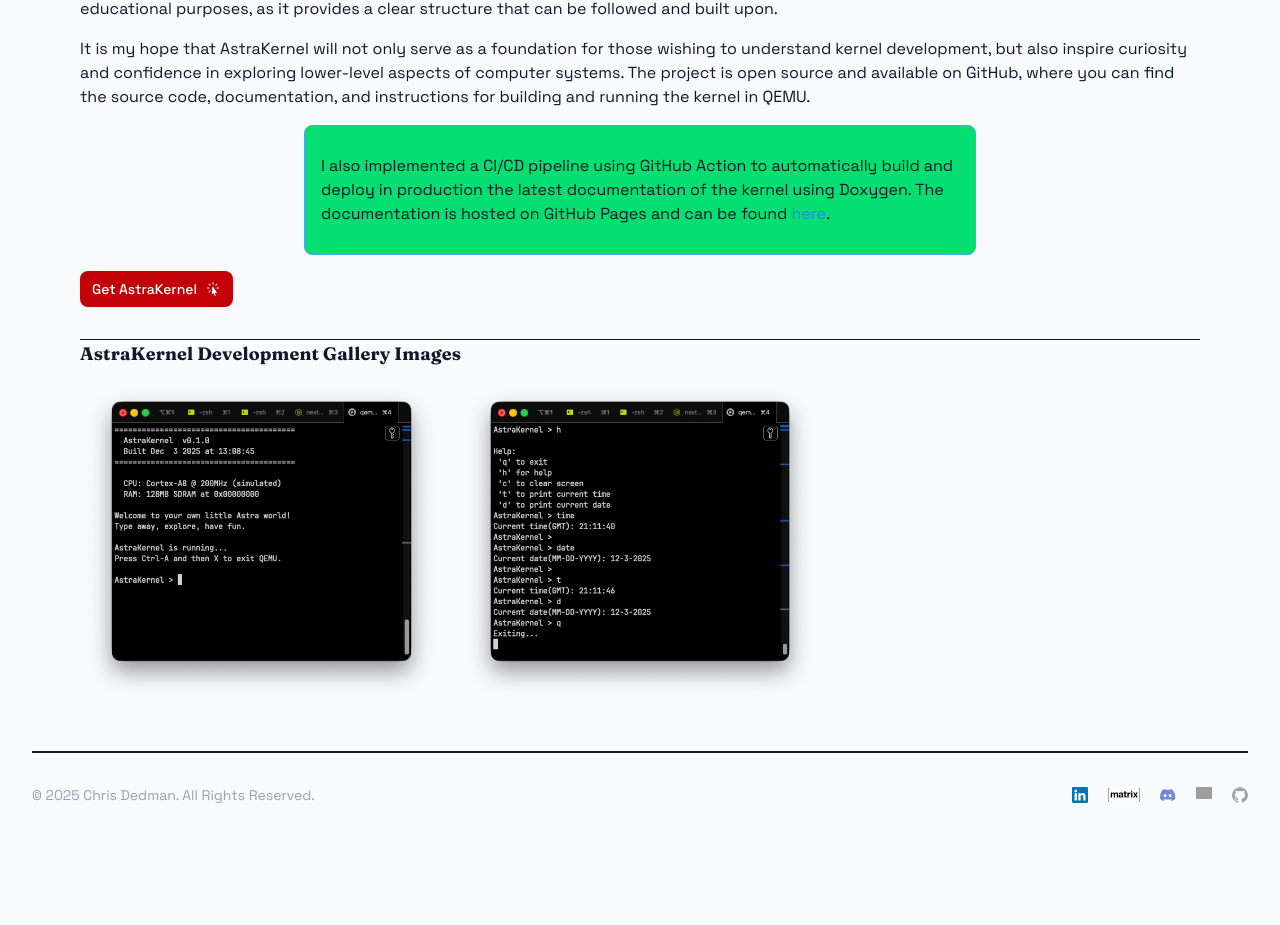
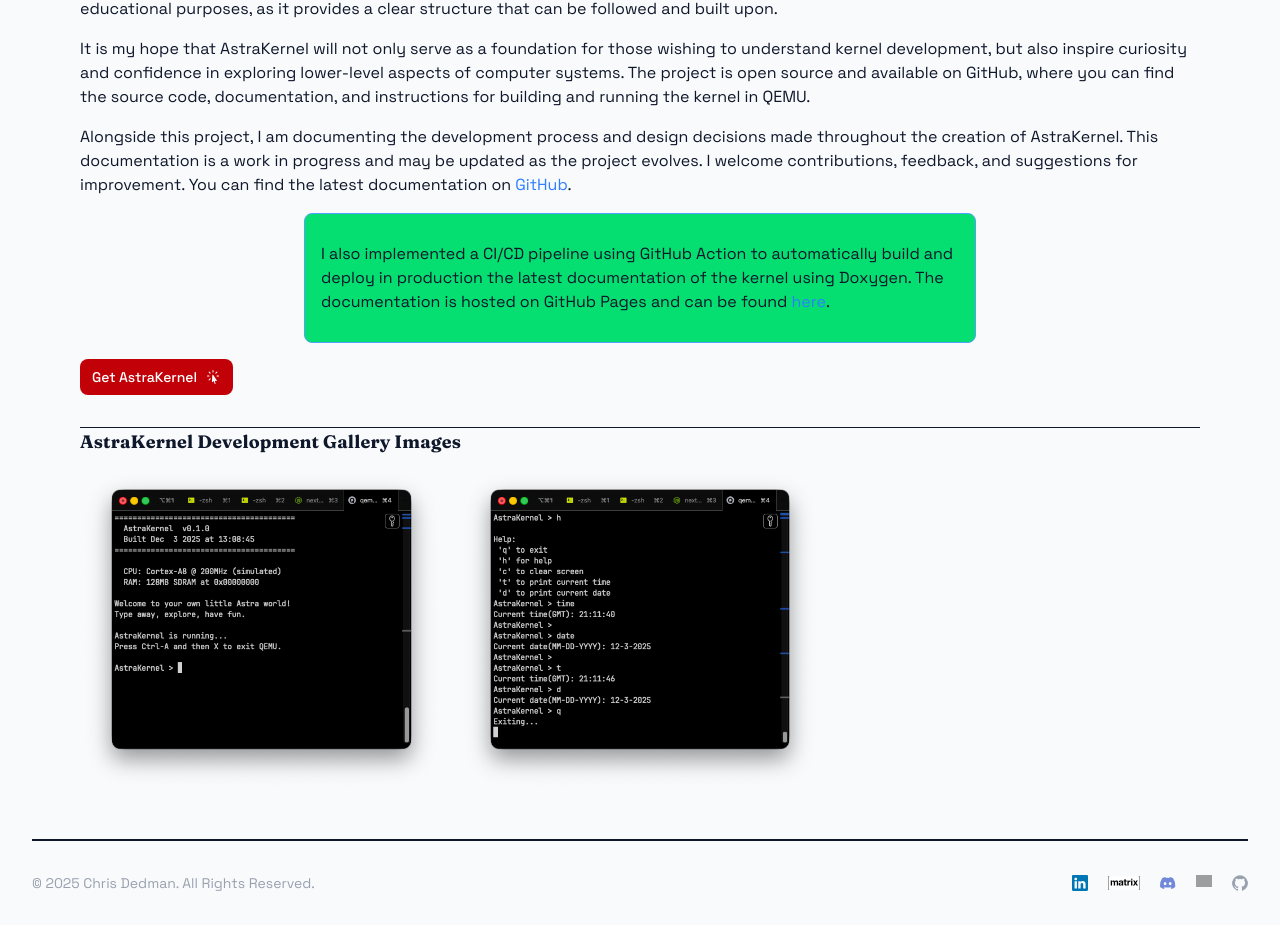
Before and after one commit to chrisdedman/website, a Next.js app: page /projects/astra-kernel in a window 1280 px wide. Shown: the part 935-1860 px from the top of the page. Before the commit the page ends 1772 px from the top, so only its background shows below. Built offline with nearby package versions, Linux system fonts and the light colour scheme; grey boxes are pictures that could not be loaded.

Commit message:
added manual documentation comments back

```diff
--- a/src/app/projects/astra-kernel/page.tsx
+++ b/src/app/projects/astra-kernel/page.tsx
@@ -92,14 +92,13 @@
         and confidence in exploring lower-level aspects of computer systems. The
         project is open source and available on GitHub, where you can find the source code, documentation, and instructions for building and running the kernel in QEMU.
       </p>
-
-      {/* <p className="mt-4">
+      <p className="mt-4">
         Alongside this project, I am documenting the development process and design
         decisions made throughout the creation of AstraKernel. This documentation is
         a work in progress and may be updated as the project evolves. I welcome
         contributions, feedback, and suggestions for improvement. You can find the
         latest documentation on <a href="https://github.com/sandbox-science/AstraKernel/blob/main/doc/AstraKernelManual.pdf" target="_blank" rel="noreferrer noopener" className="text-blue-500 hover:underline">GitHub</a>.
-      </p> */}
+      </p>
 
       <aside
         className="bg-green-400 border border-blue-400 rounded-lg p-4 my-4 max-w-2xl mx-auto prose"
```
